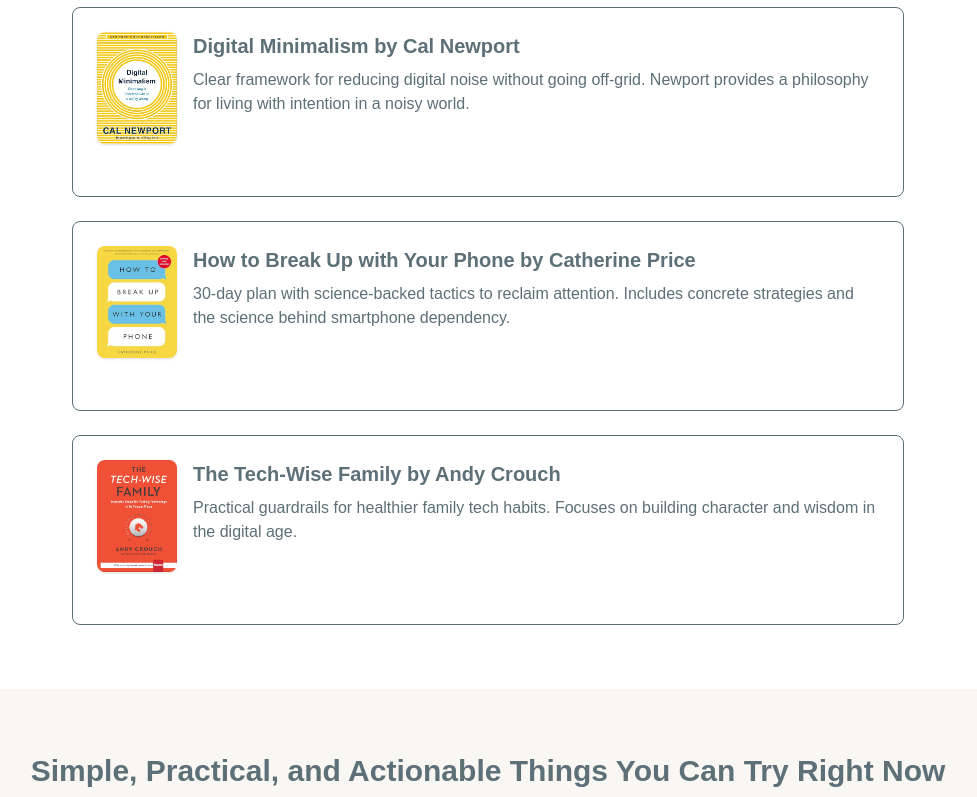
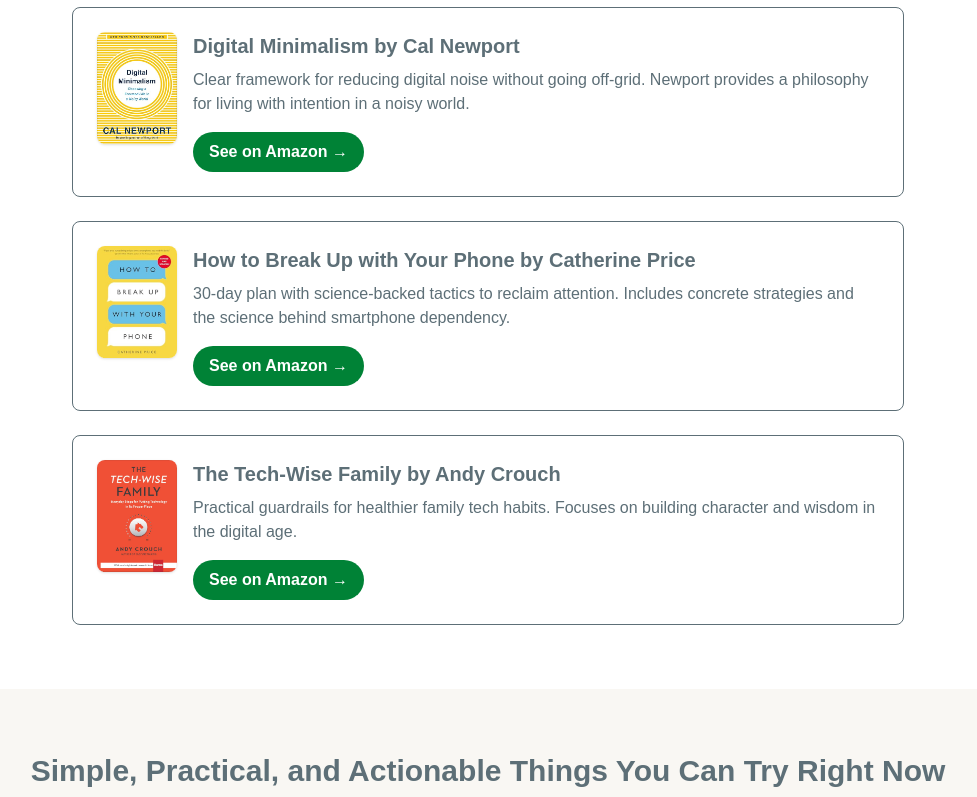
Before and after one commit to canjessemoon/quiet-your-device, a Next.js app: page /resources in a window 1280 px wide. Shown: the part 555-1352 px from the top of the page, without its empty margins (152-1129 px from the left). Built offline with nearby package versions, Linux system fonts and the light colour scheme.

Commit message:
Fix button visibility with standard green colors
- Replace custom fern colors with bg-green-700/green-800
- Ensure Amazon buttons are clearly visible and clickable
- Fix Tailwind config with proper content paths and export
- Buttons now use standard green instead of custom QYD fern color

```diff
--- a/src/app/resources/page.tsx
+++ b/src/app/resources/page.tsx
@@ -72,7 +72,7 @@
                     target="_blank"
                     rel="noopener sponsored"
                     aria-label="See Digital Minimalism on Amazon"
-                    className="inline-flex items-center gap-2 bg-fern hover:bg-fern/90 text-white px-4 py-2 rounded-full font-semibold transition-colors"
+                    className="inline-flex items-center gap-2 bg-green-700 hover:bg-green-800 text-white px-4 py-2 rounded-full font-semibold transition-colors"
                   >
                     See on Amazon →
                   </a>
@@ -104,7 +104,7 @@
                     target="_blank"
                     rel="noopener sponsored"
                     aria-label="See How to Break Up with Your Phone on Amazon"
-                    className="inline-flex items-center gap-2 bg-fern hover:bg-fern/90 text-white px-4 py-2 rounded-full font-semibold transition-colors"
+                    className="inline-flex items-center gap-2 bg-green-700 hover:bg-green-800 text-white px-4 py-2 rounded-full font-semibold transition-colors"
                   >
                     See on Amazon →
                   </a>
@@ -136,7 +136,7 @@
                     target="_blank"
                     rel="noopener sponsored"
                     aria-label="See The Tech-Wise Family on Amazon"
-                    className="inline-flex items-center gap-2 bg-fern hover:bg-fern/90 text-white px-4 py-2 rounded-full font-semibold transition-colors"
+                    className="inline-flex items-center gap-2 bg-green-700 hover:bg-green-800 text-white px-4 py-2 rounded-full font-semibold transition-colors"
                   >
                     See on Amazon →
                   </a>
--- a/tailwind.config.ts
+++ b/tailwind.config.ts
@@ -1,6 +1,11 @@
 import type { Config } from "tailwindcss";
 
 const config: Config = {
+  content: [
+    "./src/pages/**/*.{js,ts,jsx,tsx,mdx}",
+    "./src/components/**/*.{js,ts,jsx,tsx,mdx}",
+    "./src/app/**/*.{js,ts,jsx,tsx,mdx}",
+  ],
   theme: {
     extend: {
       colors: {
@@ -14,4 +19,7 @@
       },
     },
   },
+  plugins: [],
 };
+
+export default config;
```
